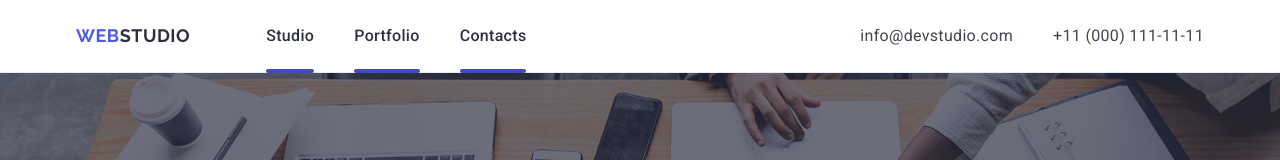
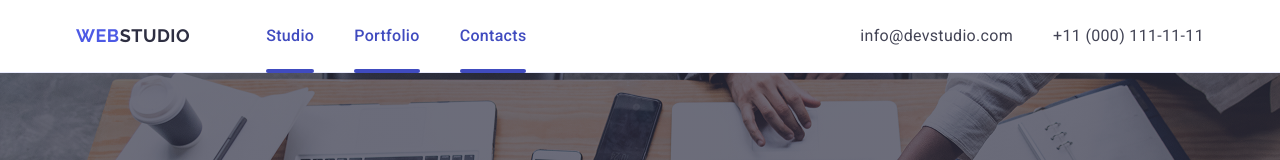
Before and after one commit to Jackkeetch/goit-markup-hw-04, a plain HTML site: page index.html in a window 1280 px wide. Shown: the top 160 px of the page. Drawn offline with nearby package versions, Linux system fonts and the light colour scheme.

Commit message:
update header

```diff
--- a/css/styles.css
+++ b/css/styles.css
@@ -88,7 +88,7 @@ ul {
   line-height: 24px;
   color: #404bbf;
 }
-.list-item::after {
+/* .list-item::after {
   content: "";
   position: absolute;
   left: 0;
@@ -101,7 +101,7 @@ ul {
 }
 .list-item:hover::after {
   color: var(--primary-accent-color);
-}
+} */
 .list-link {
   display: block;
   position: relative;
@@ -109,12 +109,12 @@ ul {
   font-size: 16px;
   line-height: 1.5;
   letter-spacing: 0.02em;
-  color: #2e2f42;
+  color: var(--primary-accent-color);
   padding-top: 24px;
   padding-bottom: 24px;
   transition: color var(--transition);
 }
-/* .list-link::after {
+.list-link::after {
   content: "";
   position: absolute;
   left: 0;
@@ -124,15 +124,15 @@ ul {
   background: var(--primary-accent-color);
   border-radius: 2px;
   transition: width var(--transition);
-} */
+}
 .list-link:hover,
 .list-link:focus {
   color: var(--primary-accent-color);
 }
-/* .list-link:hover::after,
+.list-link:hover::after,
 .list-link:focus::after {
   width: 100%;
-} */
+}
 
 .address {
   font-style: normal;
```
